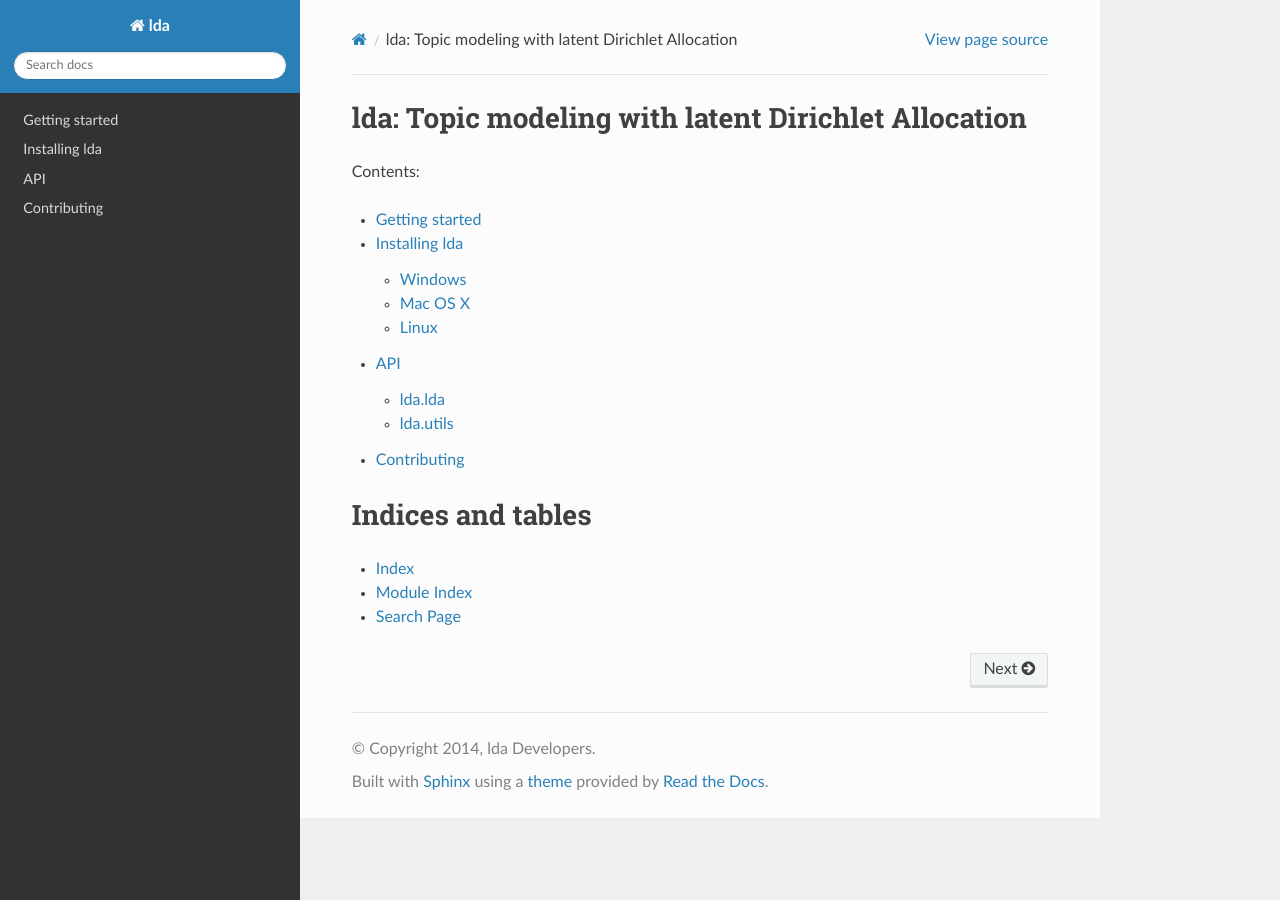
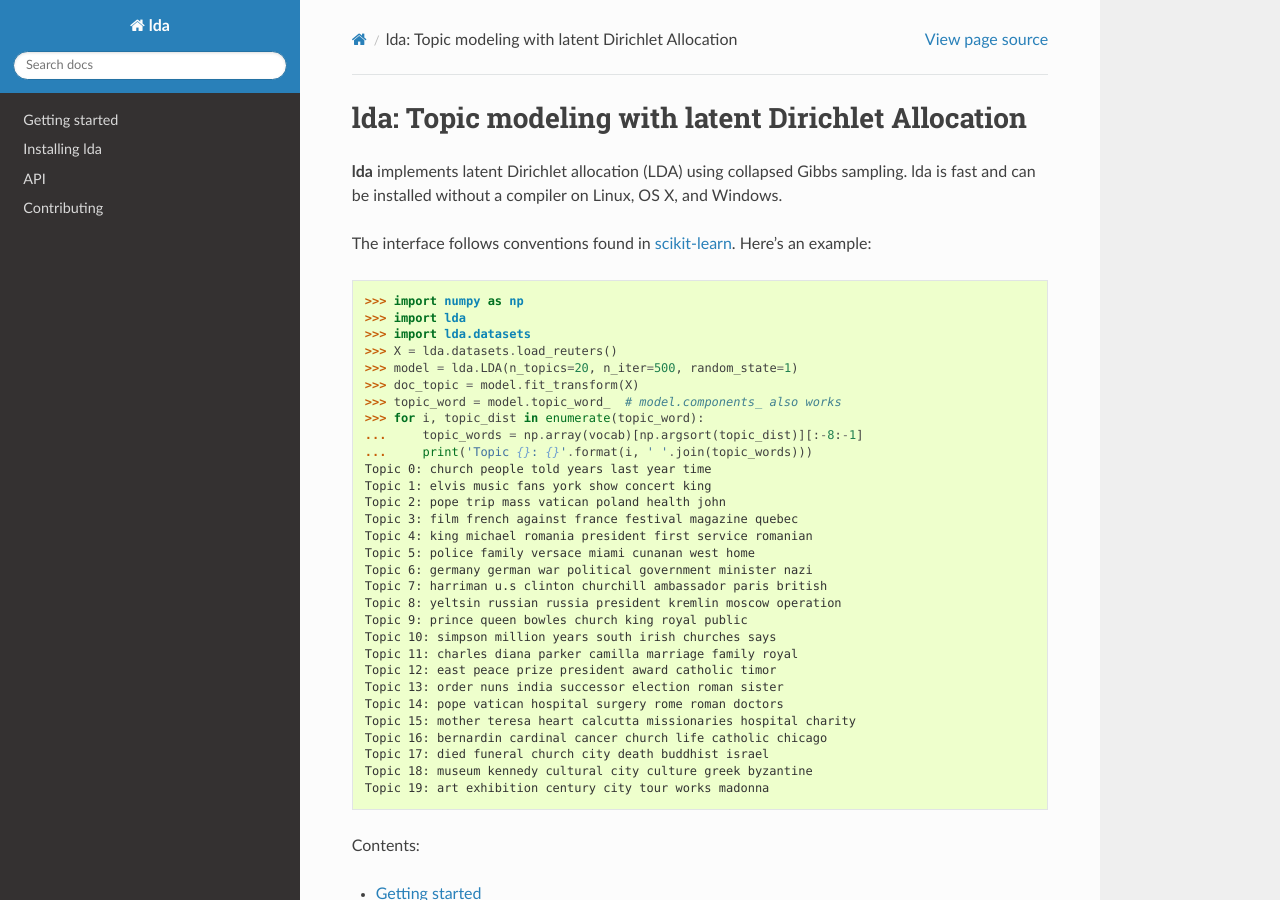
Before and after one commit to lda-project/lda, a Sphinx documentation site: the page built from doc/source/index.rst, in a window 1280 px wide and 900 px high. Built offline with Sphinx 7.4.7 and the Read the Docs theme 2.0.0, drawn with Linux system fonts in a browser that asks for light colours.

Commit message:
DOC: Improve documentation index

```diff
--- a/doc/source/index.rst
+++ b/doc/source/index.rst
@@ -5,6 +5,54 @@
 
 lda: Topic modeling with latent Dirichlet Allocation
 ====================================================
+
+.. raw:: html
+
+    <div class="wy-text-large">
+
+**lda** implements latent Dirichlet allocation (LDA) using collapsed Gibbs
+sampling. lda is fast and can be installed without a compiler on Linux, OS X,
+and Windows.
+
+.. raw:: html
+
+    </div>
+
+The interface follows conventions found in scikit-learn_. Here's an example:
+
+.. code-block:: python
+
+    >>> import numpy as np
+    >>> import lda
+    >>> import lda.datasets
+    >>> X = lda.datasets.load_reuters()
+    >>> model = lda.LDA(n_topics=20, n_iter=500, random_state=1)
+    >>> doc_topic = model.fit_transform(X)
+    >>> topic_word = model.topic_word_  # model.components_ also works
+    >>> for i, topic_dist in enumerate(topic_word):
+    ...     topic_words = np.array(vocab)[np.argsort(topic_dist)][:-8:-1]
+    ...     print('Topic {}: {}'.format(i, ' '.join(topic_words)))
+    Topic 0: church people told years last year time
+    Topic 1: elvis music fans york show concert king
+    Topic 2: pope trip mass vatican poland health john
+    Topic 3: film french against france festival magazine quebec
+    Topic 4: king michael romania president first service romanian
+    Topic 5: police family versace miami cunanan west home
+    Topic 6: germany german war political government minister nazi
+    Topic 7: harriman u.s clinton churchill ambassador paris british
+    Topic 8: yeltsin russian russia president kremlin moscow operation
+    Topic 9: prince queen bowles church king royal public
+    Topic 10: simpson million years south irish churches says
+    Topic 11: charles diana parker camilla marriage family royal
+    Topic 12: east peace prize president award catholic timor
+    Topic 13: order nuns india successor election roman sister
+    Topic 14: pope vatican hospital surgery rome roman doctors
+    Topic 15: mother teresa heart calcutta missionaries hospital charity
+    Topic 16: bernardin cardinal cancer church life catholic chicago
+    Topic 17: died funeral church city death buddhist israel
+    Topic 18: museum kennedy cultural city culture greek byzantine
+    Topic 19: art exhibition century city tour works madonna
+
 
 Contents:
 
@@ -22,3 +70,6 @@ Indices and tables
 * :ref:`genindex`
 * :ref:`modindex`
 * :ref:`search`
+
+
+.. _scikit-learn: http://scikit-learn.org
```
